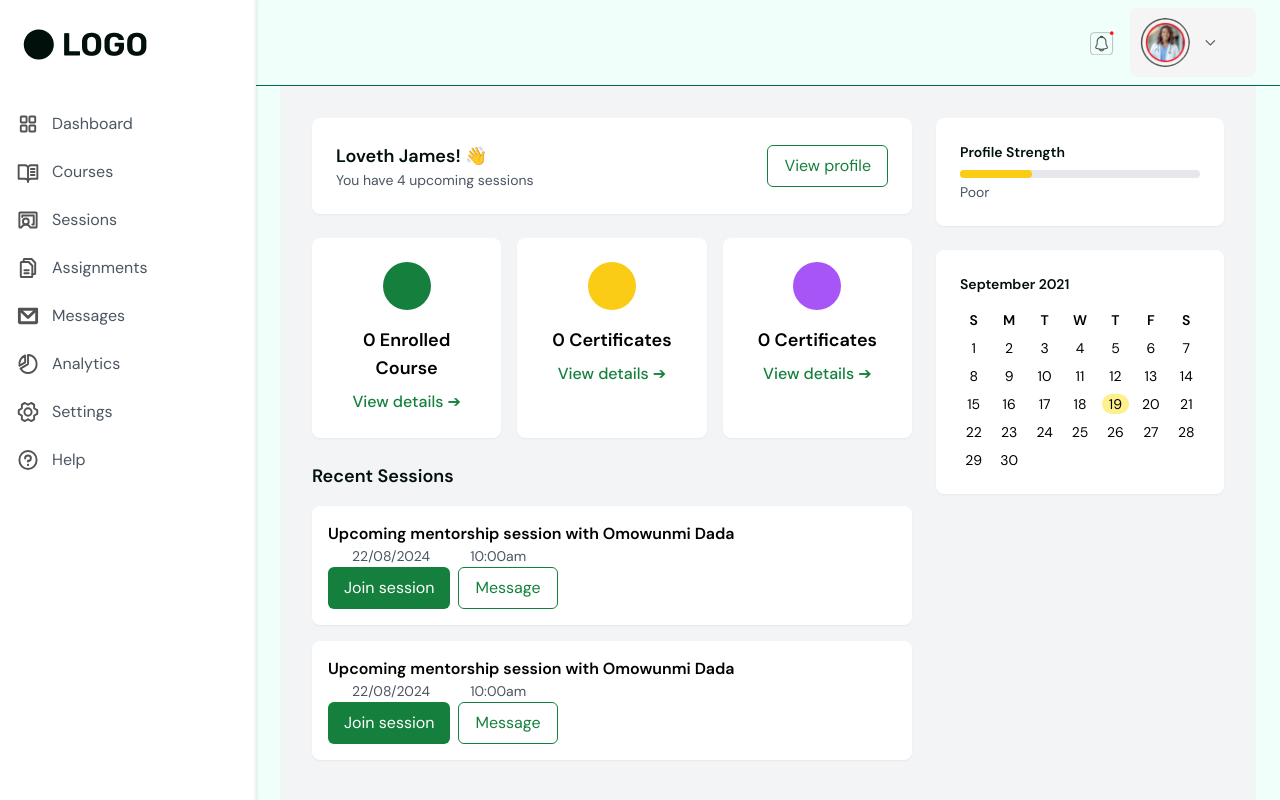
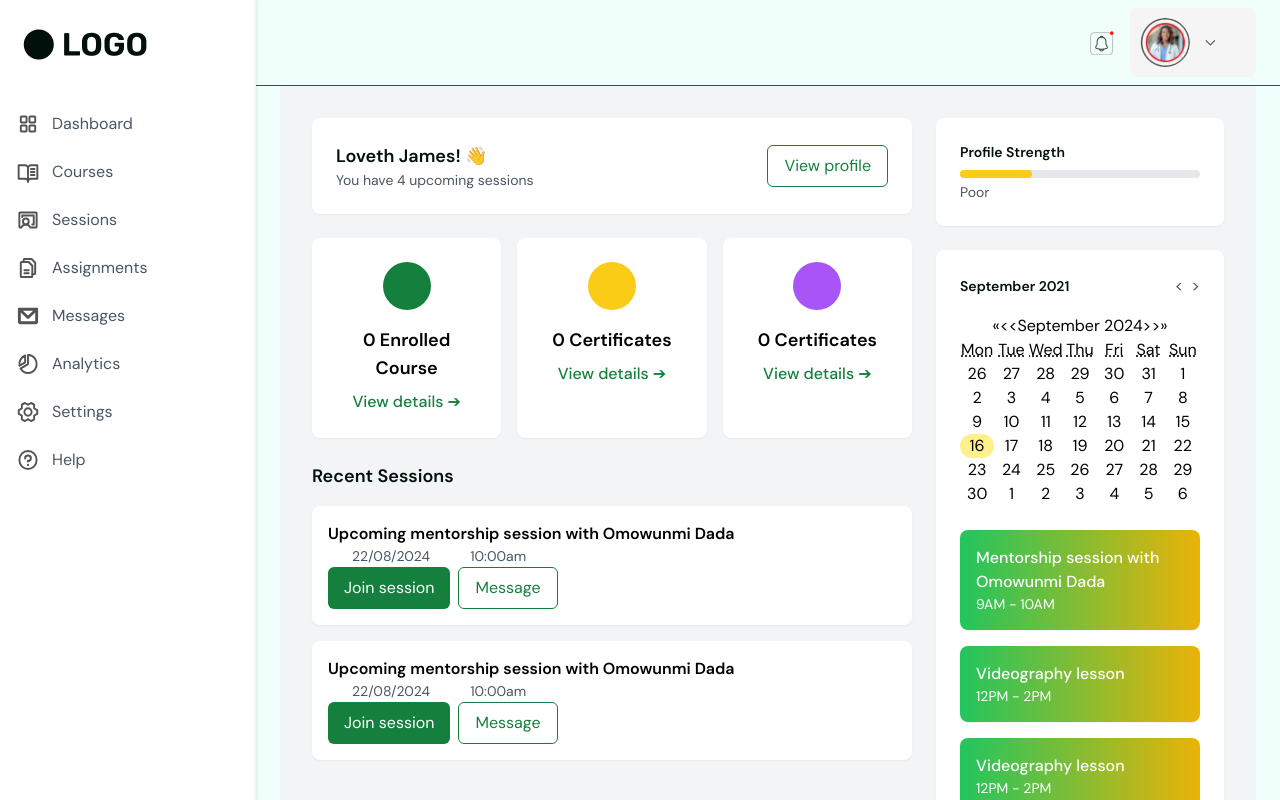
Before and after one commit to Omolara5861/superstar-mentors, a Next.js app: page /mentee-dashboard in a window 1280 px wide. Shown: the top 800 px of the page. Built offline with nearby package versions, Linux system fonts and the light colour scheme.

Commit message:
Change calendar

```diff
--- a/src/app/mentee-dashboard/page.tsx
+++ b/src/app/mentee-dashboard/page.tsx
@@ -1,6 +1,7 @@
 "use client";
 import { useState } from "react";
 import Wrapper from "../../components/mentee-dashboard/wrapper/Wrapper";
+import Calendar from "react-calendar";
 
 function Dashboard() {
     const [upcomingSessions, setUpcomingSessions] = useState([
@@ -14,6 +15,13 @@ function Dashboard() {
             date: "22/08/2024",
             time: "10:00am",
         },
+    ]);
+    const [date, setDate] = useState<Date | null>(new Date());
+    const [events] = useState([
+        { title: "Mentorship session with Omowunmi Dada", time: "9AM - 10AM" },
+        { title: "Videography lesson", time: "12PM - 2PM" },
+        { title: "Videography lesson", time: "12PM - 2PM" },
+        { title: "Videography lesson", time: "12PM - 2PM" },
     ]);
 
     return (
@@ -120,7 +128,6 @@ function Dashboard() {
                         ))}
                     </div>
                 </div>
-
                 {/* Right Section (Calendar & Profile Strength) */}
                 <div className="space-y-6">
                     {/* Profile Strength */}
@@ -139,34 +146,51 @@ function Dashboard() {
 
                     {/* Calendar Section */}
                     <div className="p-6 bg-white rounded-lg shadow-sm">
-                        <h3 className="text-sm font-semibold mb-4">
-                            September 2021
-                        </h3>
-                        <div className="grid grid-cols-7 gap-2">
-                            {["S", "M", "T", "W", "T", "F", "S"].map((day, idx) => (
+                        <div className="flex justify-between items-center mb-4">
+                            <h3 className="text-sm font-semibold">September 2021</h3>
+                            <div className="flex space-x-2">
+                                <button className="text-gray-600 hover:text-green-700">
+                                    &lt;
+                                </button>
+                                <button className="text-gray-600 hover:text-green-700">
+                                    &gt;
+                                </button>
+                            </div>
+                        </div>
+
+                        {/* React Calendar */}
+                        <Calendar
+                            onChange={(value) => setDate(value as Date)}
+                            value={date}
+                            className="border-none text-center rounded-lg"
+                            tileClassName={({ date, view }) =>
+                                view === "month" && date.toDateString() === new Date().toDateString()
+                                    ? "bg-yellow-200 rounded-full text-black"
+                                    : ""
+                            }
+                            nextLabel=">>" // Custom right arrow
+                    prevLabel="<<" // Custom left arrow
+
+                        />
+
+                        {/* Event Cards */}
+                        <div className="mt-6 space-y-4">
+                            {events.map((event, index) => (
                                 <div
-                                    key={idx}
-                                    className="text-center font-semibold text-sm"
+                                    key={index}
+                                    className="flex justify-between items-center p-4 bg-gradient-to-r from-green-500 to-yellow-500 text-white rounded-lg shadow-sm"
                                 >
-                                    {day}
-                                </div>
-                            ))}
-                            {Array.from({ length: 30 }).map((_, dayIdx) => (
-                                <div
-                                    key={dayIdx}
-                                    className={`text-center text-sm ${dayIdx === 18
-                                            ? "bg-yellow-200 rounded-full"
-                                            : ""
-                                        }`}
-                                >
-                                    {dayIdx + 1}
+                                    <div>
+                                        <p className="font-medium">{event.title}</p>
+                                        <p className="text-sm">{event.time}</p>
+                                    </div>
                                 </div>
                             ))}
                         </div>
                     </div>
                 </div>
+                </div>
             </div>
-        </div>
     );
 }
 
```
Also changed, not shown: src/app/globals.css (line endings or trailing spaces).
